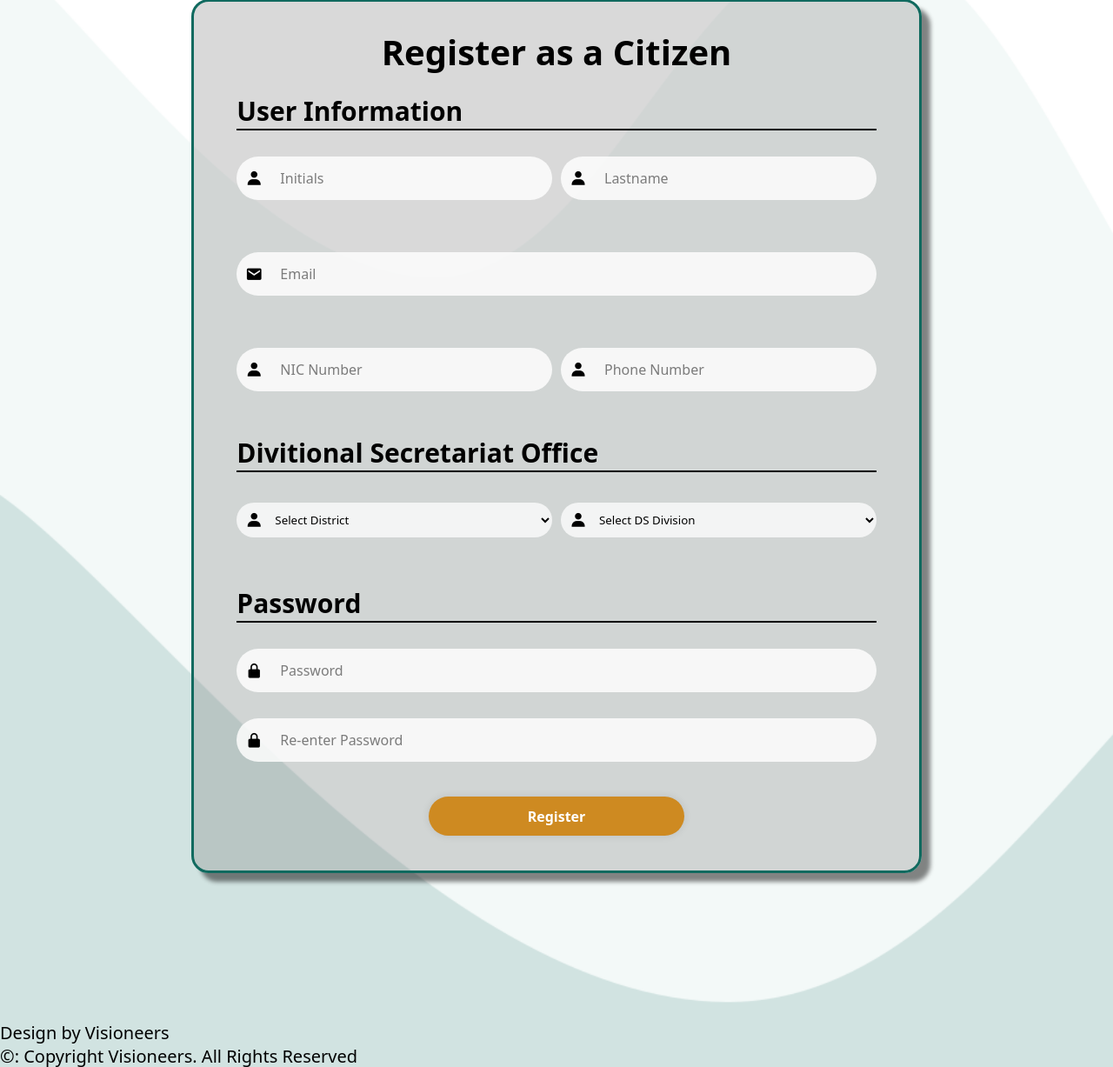
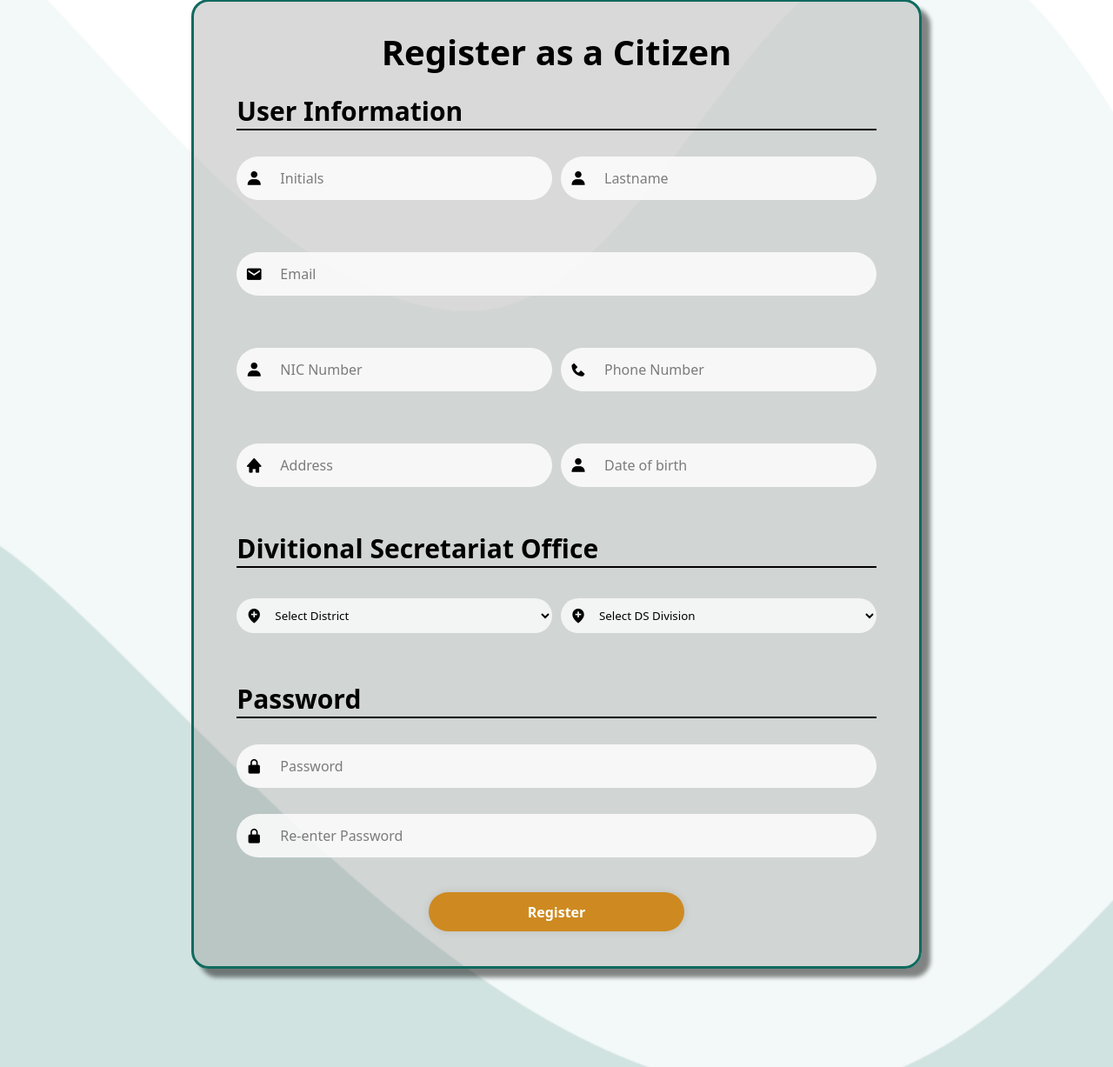
Before and after one commit to BlockAce01/G2C-assistant, a PHP site: page /signup.php in a window 1280 px wide. Shown: the part 181-1408 px from the top of the page at 87% size. Run offline with PHP 8.4, Linux system fonts and the light colour scheme.

Commit message:
Fixes bugs on registration page

```diff
--- a/IGSR/includes/signup.inc.php
+++ b/IGSR/includes/signup.inc.php
@@ -6,7 +6,7 @@ if (isset($_POST["submit"])) {
   $NIC_Number = $_POST["nic"];
   $Phone_Number = $_POST["pnumber"];
   $District = $_POST["district"];
-  $DS_Divition = $_POST["dsdivition"];
+  $DS_Divition = $_POST["dsdivision"];
   $Password = $_POST["password"];
   $RePassword = $_POST["repassword"];
 
--- a/IGSR/signup.php
+++ b/IGSR/signup.php
@@ -36,10 +36,20 @@
               <input type="text" name="nic" class="input-field" placeholder="NIC Number">
           </div>
           <div class="input-box">
-              <i class="bx bxs-user"></i>
+              <i class="bx bxs-phone"></i>
               <input type="number" name="pnumber" class="input-field" placeholder="Phone Number">
           </div>
         </div>
+        <div class="two-forms">
+        <div class="input-box">
+          <i class="bx bxs-home"></i>
+          <input type="text" name="Adders" class="input-field" placeholder="Address">
+        </div>
+        <div class="input-box">
+          <i class="bx bxs-user"></i>
+          <input type="text" name="dob" class="input-field" placeholder="Date of birth">
+        </div>
+      </div>
 
         <div class="regi-head">
           <h2>Divitional Secretariat Office</h2>
@@ -47,7 +57,7 @@
 
         <div class="two-forms">
           <div class="input-box">
-              <i class="bx bxs-user"></i>
+              <i class="bx bxs-location-plus"></i>
               <select name="district" class="input-field" id="district" onchange="updateDSO()">
                <option value="" selected disabled>Select District</option>
                <option value="Ampara">Ampara</option>
@@ -78,7 +88,7 @@
            </select>
           </div>
           <div class="input-box">
-              <i class="bx bxs-user"></i>
+              <i class="bx bxs-location-plus"></i>
               <select name="dsdivision" class="input-field" id="dsdivision">
                 <option value="" selected disabled>Select DS Division</option>
                 <!-- DSO options will be updated dynamically based on district selection -->
```
